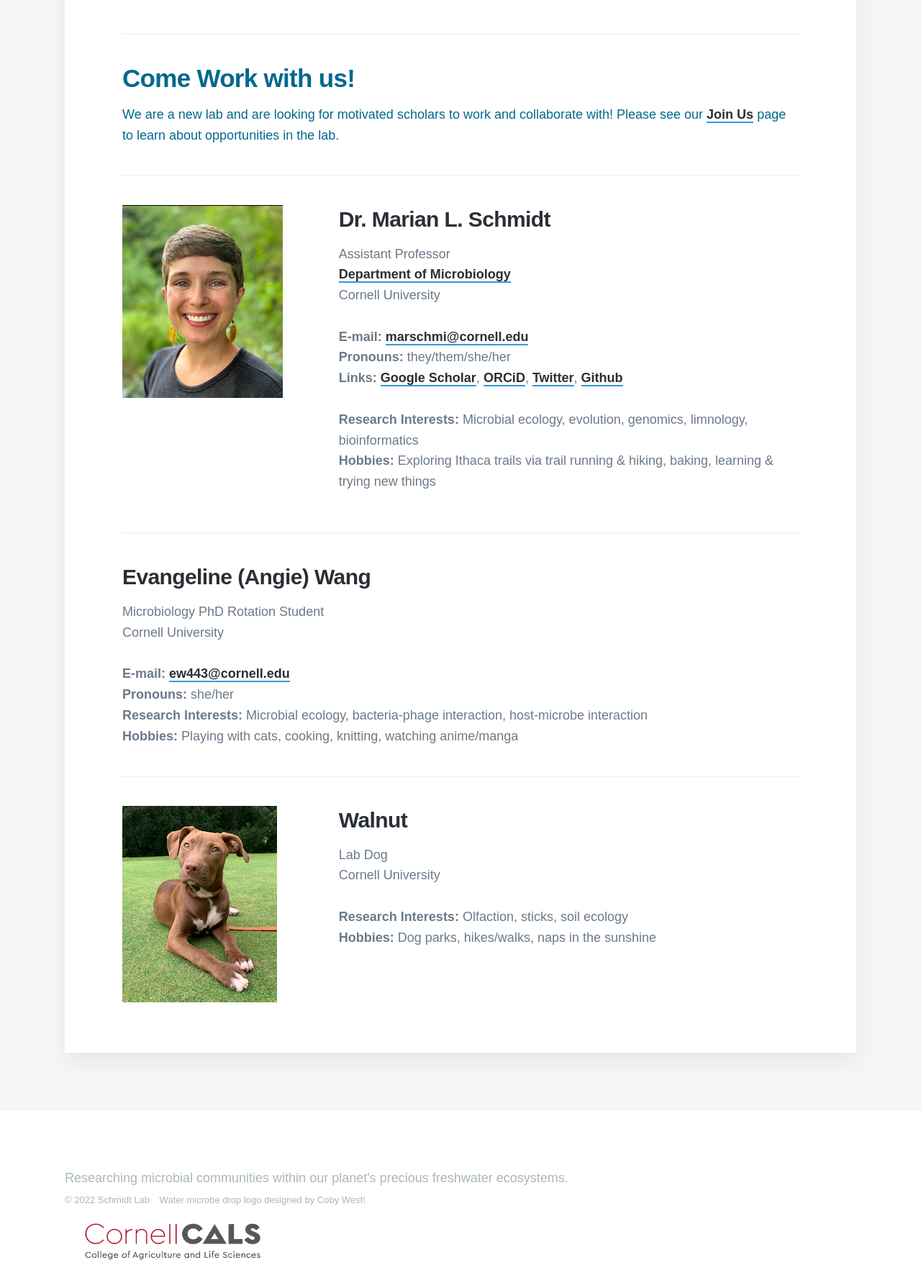
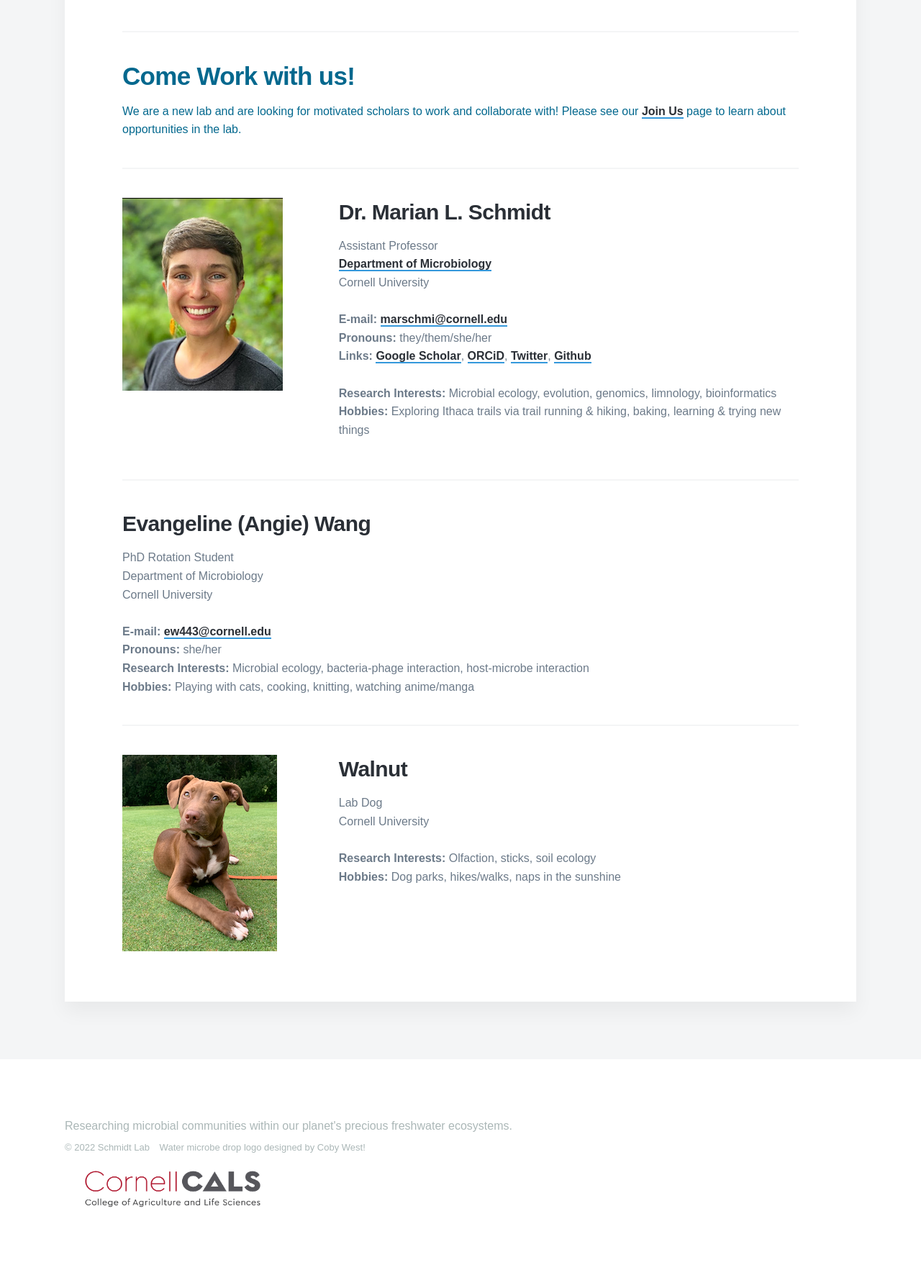
Before and after one commit to MarschmiLab/MarschmiLab.github.io, a Jekyll site: the page built from _pages/people.md, in a window 1280 px wide, cut to the strip 608-2462 px from the top of the page. Shown: the top 1790 px of the strip at 72% size. Built offline with Jekyll 4.4.1, drawn with Linux system fonts in a browser that asks for light colours; nearby versions of some CDN libraries; some web fonts are replaced.

```diff
--- a/_data/settings.yml
+++ b/_data/settings.yml
@@ -137,7 +137,7 @@ font_settings:
   p:
     small_size: 16
     medium_size: 16
-    large_size: 18
+    large_size: 16
     weight: 400
     letter_spacing: 0
     line_height: 1.6
--- a/_pages/people.md
+++ b/_pages/people.md
@@ -42,7 +42,8 @@ featured_image: /images/marschmi_site/lakeMI_Laurentian_clouds_wide.jpg
 
 ### Evangeline (Angie) Wang
 
-Microbiology PhD Rotation Student <br>
+PhD Rotation Student <br>
+Department of Microbiology <br>
 Cornell University <br>
 <br>
 **E-mail:** <a href="mailto: ew443@cornell.edu">ew443@cornell.edu</a> <br>
```
Also changed, not shown: 3 other files.
